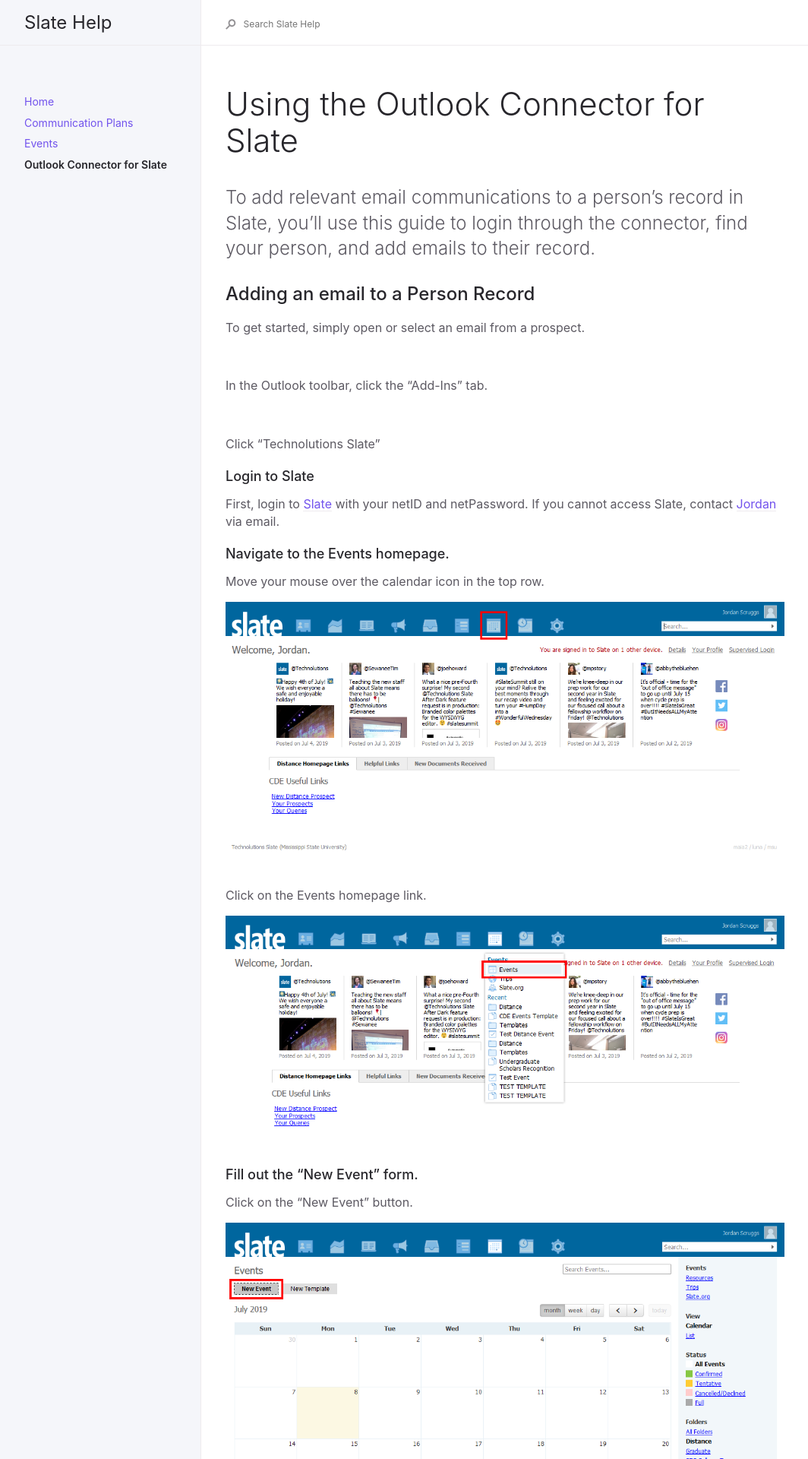
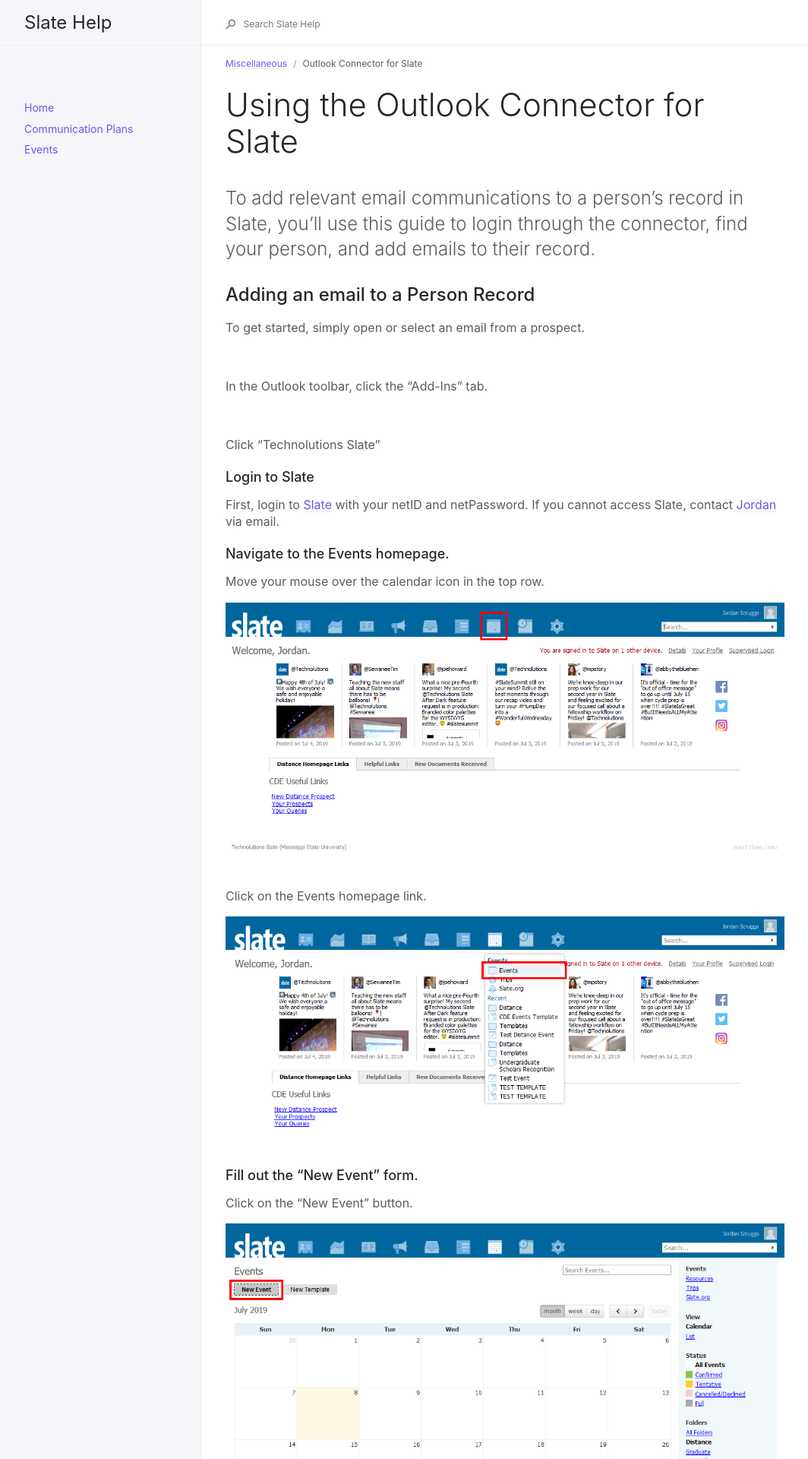
Before and after one commit to oretoise/docs, a Jekyll site: the page built from _docs/misc/outlook.md, in a window 1280 px wide. Shown: the top 1920 px of the page at 76% size, without its empty margins (91-1155 px from the left). Built offline with Jekyll 4.4.1, drawn with Linux system fonts in a browser that asks for light colours.

Commit message:
misc homepage

```diff
--- a/_docs/misc/outlook.md
+++ b/_docs/misc/outlook.md
@@ -2,7 +2,8 @@
 layout: default
 title: Outlook Connector for Slate
 description: "How to utilize the Outlook Connector for Slate"
-permalink: /outlook
+parent: Miscellaneous
+permalink: /misc/outlook
 nav_order: 8
 ---
 
```
Also changed, not shown: _docs/misc/miscellaneous.md (added, +6 -0 lines).
